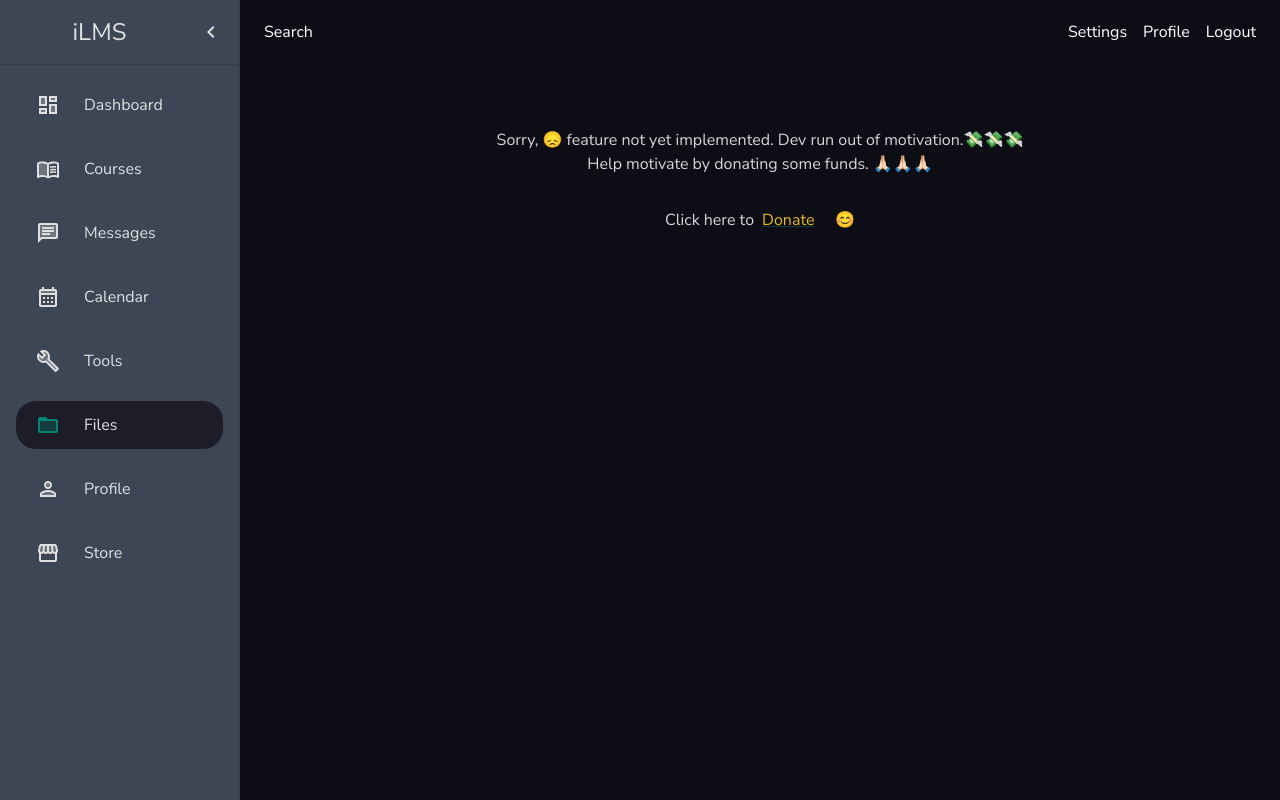
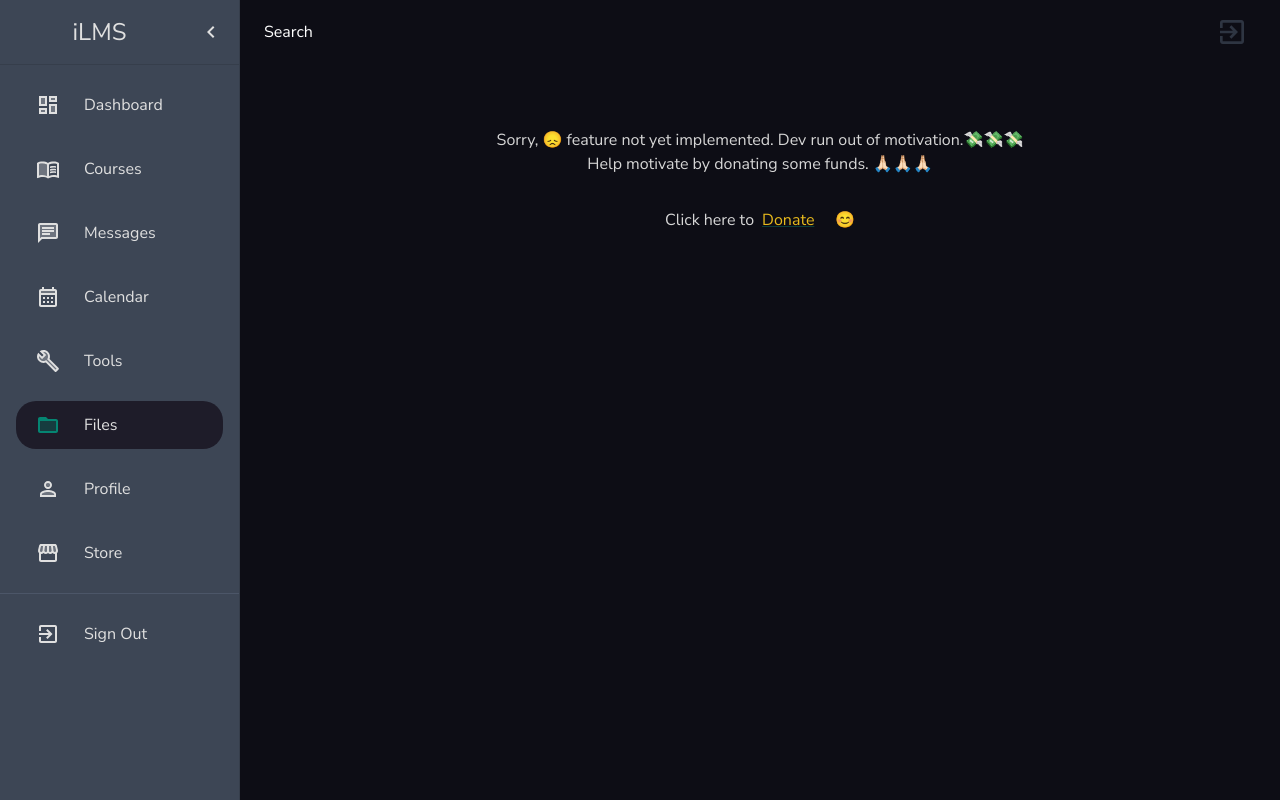
Before and after one commit to aramind/ilms, a React (Create React App) app: page /files in a window 1280 px wide. Built offline with nearby package versions, Linux system fonts and the light colour scheme; a web font is replaced by a local one.

Commit message:
feat: adding temporary sign out sign in and sign up

```diff
--- a/src/components/BottomNavMenu.jsx
+++ b/src/components/BottomNavMenu.jsx
@@ -1,6 +1,14 @@
-import { Menu, MenuItem, Stack, Typography, Zoom } from "@mui/material";
+import {
+  Divider,
+  Menu,
+  MenuItem,
+  Stack,
+  Typography,
+  Zoom,
+} from "@mui/material";
 import React from "react";
 import sideNavLinks from "../configs/sideNavLinks";
+import ExitToAppTwoToneIcon from "@mui/icons-material/ExitToAppTwoTone";
 import { useNavigate } from "react-router-dom";
 
 const BottomNavMenu = ({ anchorEl, setAnchorEl, open }) => {
@@ -49,6 +57,31 @@ const BottomNavMenu = ({ anchorEl, setAnchorEl, open }) => {
           </Stack>
         </MenuItem>
       ))}
+      <Divider
+        sx={{
+          opacity: "0.4",
+          backgroundColor: (theme) => theme.palette.black.light,
+          width: "100%",
+          my: 1,
+          height: 1,
+        }}
+      />
+      <MenuItem>
+        <Stack
+          direction="row"
+          alignItems="center"
+          justifyContent="flex-start"
+          spacing={2}
+          onClick={() => navigate(`/signin`)}
+        >
+          <Typography color="primary.darkest">
+            <ExitToAppTwoToneIcon />
+          </Typography>
+          <Typography color={(theme) => theme.palette.black.darkest}>
+            Sign out
+          </Typography>
+        </Stack>
+      </MenuItem>
     </Menu>
   );
 };
--- a/src/pages/dashboard/TopBar.jsx
+++ b/src/pages/dashboard/TopBar.jsx
@@ -1,15 +1,44 @@
-import { Stack, Typography } from "@mui/material";
+import { IconButton, Stack, Tooltip, Typography } from "@mui/material";
+import ExitToAppTwoToneIcon from "@mui/icons-material/ExitToAppTwoTone";
 import React from "react";
+import { useNavigate } from "react-router-dom";
 
 const TopBar = () => {
+  const navigate = useNavigate();
   return (
-    <Stack justifyContent="space-between" direction="row" width="100%">
+    <Stack
+      justifyContent="space-between"
+      direction="row"
+      width="100%"
+      alignItems="center"
+    >
       <Typography>Search</Typography>
-      <Stack direction="row" spacing={2}>
-        <Typography>Settings</Typography>
-        <Typography>Profile</Typography>
-        <Typography>Logout</Typography>
-      </Stack>
+
+      <Tooltip title="Sign out" placement="left-end">
+        <IconButton
+          onClick={() => navigate("/signin")}
+          sx={{
+            opacity: "0.7",
+            color: (theme) => theme.palette.black.main,
+            fontSize: "4rem",
+            // "&:hover": {
+            //   color: (theme) => theme.palette.black.lightest,
+            // },
+          }}
+          aria-label="add an alarm"
+          // size="large"
+        >
+          <ExitToAppTwoToneIcon
+            sx={{
+              // color: (theme) => theme.palette.primary.darkest,
+              fontSize: "2rem",
+              "&:hover": {
+                color: (theme) => theme.palette.black.lightest,
+              },
+            }}
+          />
+        </IconButton>
+      </Tooltip>
     </Stack>
   );
 };
--- a/src/pages/sign-in-up/SignUpForm.jsx
+++ b/src/pages/sign-in-up/SignUpForm.jsx
@@ -17,8 +17,11 @@ import {
 import { Visibility, VisibilityOff } from "@mui/icons-material";
 import ControlledTextField from "../../components/controlled/ControlledTextField";
 import TextFieldError from "../../components/TextFieldError";
+import { useNavigate } from "react-router-dom";
 
 const SignUpForm = () => {
+  const navigate = useNavigate();
+
   const [showPassword, setShowPassword] = useState(false);
   const [agree, setAgree] = useState(false);
 
@@ -44,6 +47,7 @@ const SignUpForm = () => {
   const onSubmit = (data) => {
     console.log("Form submitted with data:", data);
     // Add your submission logic here
+    navigate("/signin");
   };
 
   return (
--- a/src/wrappers/MainLayoutWrapper.jsx
+++ b/src/wrappers/MainLayoutWrapper.jsx
@@ -20,6 +20,8 @@ import { useLocation, useNavigate } from "react-router-dom";
 import { useTheme } from "@emotion/react";
 import BottomNav from "../components/BottomNav";
 import BottomNavSD from "../components/BottomNavSD";
+import ExitToAppTwoToneIcon from "@mui/icons-material/ExitToAppTwoTone";
+import { red } from "@mui/material/colors";
 
 const drawerWidth = 240;
 
@@ -30,6 +32,13 @@ const openedMixin = (theme) => ({
     duration: theme.transitions.duration.enteringScreen,
   }),
   overflowX: "hidden",
+  // Hide scrollbar
+  overflow: "hidden",
+  "&::-webkit-scrollbar": {
+    display: "none",
+  },
+  "-ms-overflow-style": "none" /* IE and Edge */,
+  "scrollbar-width": "none" /* Firefox */,
 });
 
 const closedMixin = (theme) => ({
@@ -42,6 +51,13 @@ const closedMixin = (theme) => ({
   [theme.breakpoints.up("sm")]: {
     width: `calc(${theme.spacing(8)} + 1px)`,
   },
+  // Hide scrollbar
+  overflow: "hidden",
+  "&::-webkit-scrollbar": {
+    display: "none",
+  },
+  "-ms-overflow-style": "none" /* IE and Edge */,
+  "scrollbar-width": "none" /* Firefox */,
 });
 
 const DrawerHeader = (props) => {
@@ -227,6 +243,55 @@ const MainLayoutWrapper = ({ children }) => {
                 </ListItemButton>
               </ListItem>
             ))}
+            <Divider
+              sx={{
+                opacity: "0.4",
+                backgroundColor: (theme) => theme.palette.black.light,
+                width: "100%",
+                my: 1,
+              }}
+            />
+            <ListItem
+              padding="0px"
+              sx={{
+                display: "block",
+                color: (theme) => theme.palette.white.main,
+
+                // px: pathname?.substring(1) === navLink?.text ? "8px" : 0,
+              }}
+            >
+              <ListItemButton
+                onClick={() => navigate(`/signin`)}
+                sx={{
+                  minHeight: 48,
+                  justifyContent: open ? "initial" : "center",
+                  px: 2.5,
+
+                  borderRadius: "20px",
+                  "&:hover": {
+                    bgcolor: red[900], // Change background color on hover
+                  },
+                }}
+              >
+                <ListItemIcon
+                  sx={{
+                    minWidth: 0,
+                    mr: open ? 3 : "auto",
+                    justifyContent: "center",
+                    color: (theme) => theme.palette.white.main,
+                  }}
+                >
+                  <ExitToAppTwoToneIcon />
+                </ListItemIcon>
+                <ListItemText
+                  primary="Sign out"
+                  sx={{
+                    opacity: open ? 1 : 0,
+                    textTransform: "capitalize",
+                  }}
+                />
+              </ListItemButton>
+            </ListItem>
           </List>
         </Drawer>
         <Box
```
